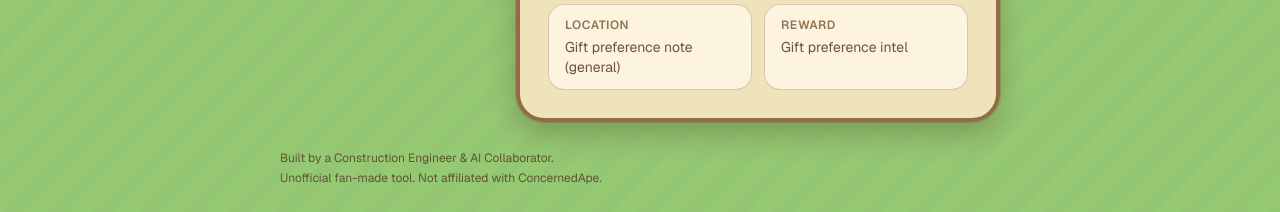
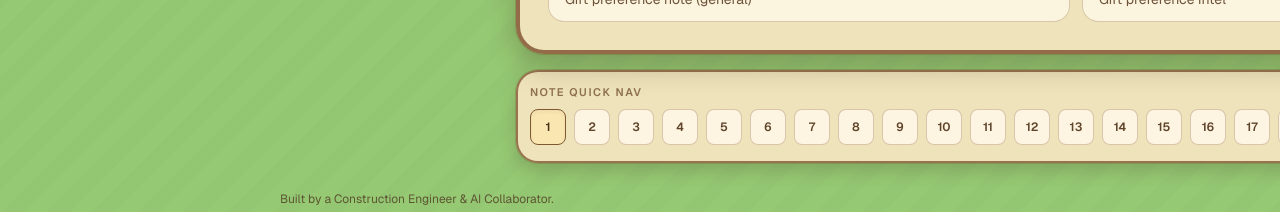
Before and after one commit to yuzhoudabaozhayujiamigou-cloud/stardew-tools, a Next.js app in the folder stardew-tools/: page /secret-notes/1 in a window 1280 px wide. Shown: the part 850-1062 px from the top of the page. Built offline with nearby package versions, Linux system fonts and the light colour scheme; no server answers.

Commit message:
fix: ensure note index visibility and add inline quick nav

```diff
--- a/stardew-tools/src/app/secret-notes/[noteId]/page.tsx
+++ b/stardew-tools/src/app/secret-notes/[noteId]/page.tsx
@@ -58,6 +58,40 @@ function getNoteById(noteId: number) {
 
 function getNoteIds(): number[] {
   return secretNotes.map((note) => note.id);
+}
+
+function NoteQuickNav(props: { noteIds: number[]; currentNoteId: number }) {
+  const { noteIds, currentNoteId } = props;
+
+  return (
+    <section className="rounded-[22px] border-2 border-[#7c4d2e]/75 bg-[#f3e5bf]/95 p-3 shadow-[0_8px_18px_rgba(56,41,23,0.2)] ring-1 ring-yellow-900/20">
+      <p className="text-[11px] font-semibold uppercase tracking-[0.14em] text-[#6f4b2a]/75">Note Quick Nav</p>
+
+      <nav
+        aria-label="Secret notes inline quick navigation"
+        className="mt-2 flex gap-2 overflow-x-auto pb-1 [scrollbar-width:none] [&::-webkit-scrollbar]:hidden"
+      >
+        {noteIds.map((noteId) => {
+          const isActive = noteId === currentNoteId;
+
+          return (
+            <Link
+              key={noteId}
+              href={`/secret-notes/${noteId}`}
+              aria-current={isActive ? "page" : undefined}
+              className={`inline-flex h-9 min-w-9 shrink-0 items-center justify-center rounded-lg border px-2 text-xs font-semibold transition ${
+                isActive
+                  ? "border-[#7f5731] bg-[#f9e6b0] text-[#4a321e] shadow-inner"
+                  : "border-[#a77d57]/40 bg-[#fff8e8]/85 text-[#5f432a] hover:bg-[#f6ebcf]"
+              }`}
+            >
+              {noteId}
+            </Link>
+          );
+        })}
+      </nav>
+    </section>
+  );
 }
 
 function parseEmbedMode(input: string | string[] | undefined): EmbedMode {
@@ -287,6 +321,7 @@ export default async function SecretNoteDetailPage(props: SecretNoteDetailPagePr
 
               <div className="grid gap-4">
                 <NoteDetailPanel note={note} isCompleted={false} />
+                <NoteQuickNav noteIds={noteIds} currentNoteId={note.id} />
               </div>
             </section>
           )}
--- a/stardew-tools/src/components/secret-notes/NotesSidebar.tsx
+++ b/stardew-tools/src/components/secret-notes/NotesSidebar.tsx
@@ -27,7 +27,7 @@ export function NotesSidebar(props: NotesSidebarProps) {
 
   return (
     <>
-      <aside className="hidden lg:block">
+      <aside className="hidden lg:block lg:self-start">
         <div className="sticky top-6 rounded-[24px] border-4 border-[#7c4d2e]/80 bg-[#f3e5bf]/95 p-4 shadow-[0_12px_24px_rgba(56,41,23,0.24)] ring-1 ring-yellow-900/20">
           <p className="text-xs font-semibold uppercase tracking-[0.16em] text-[#6f4b2a]/75">Notes Index</p>
 
```
